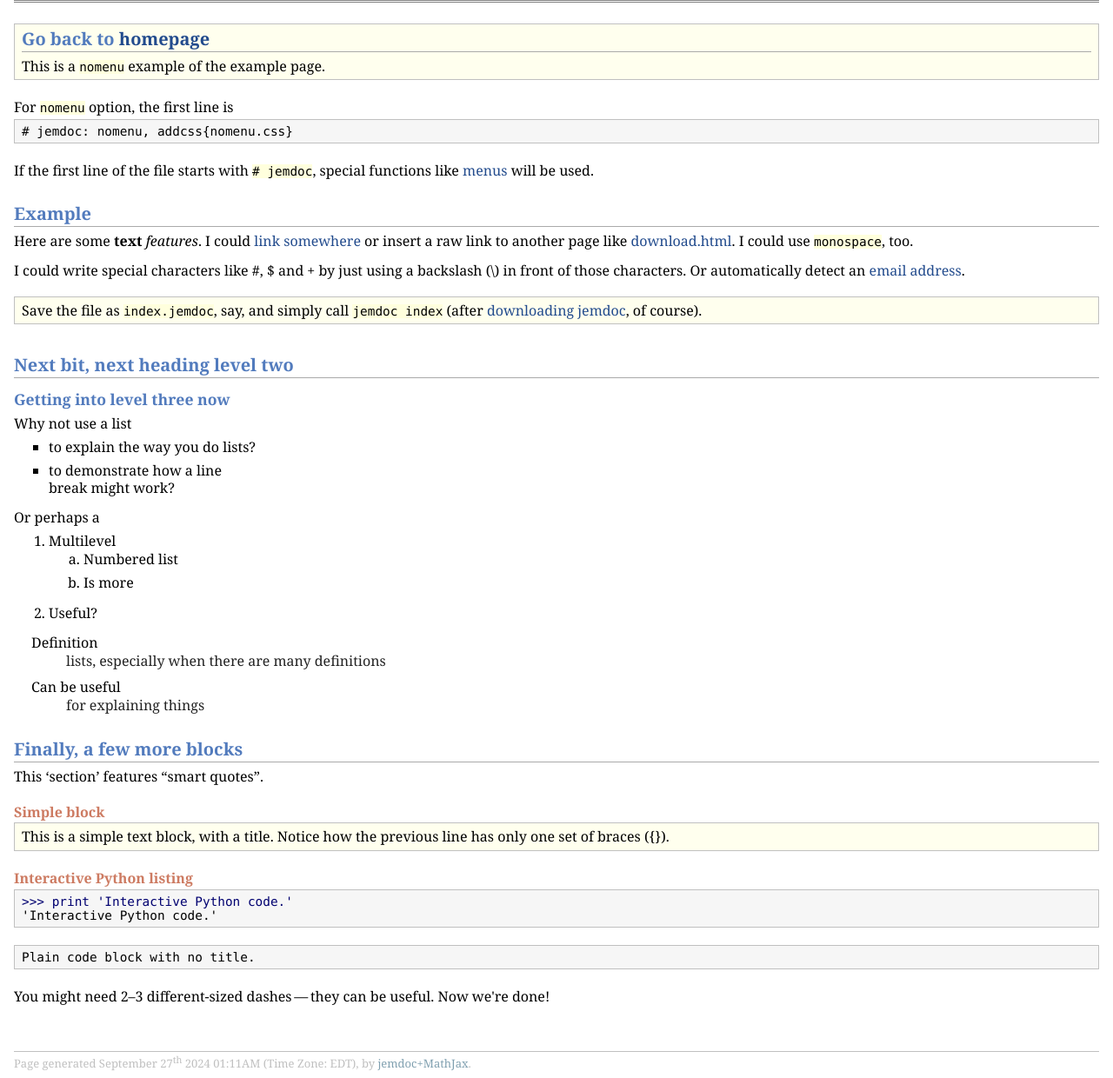
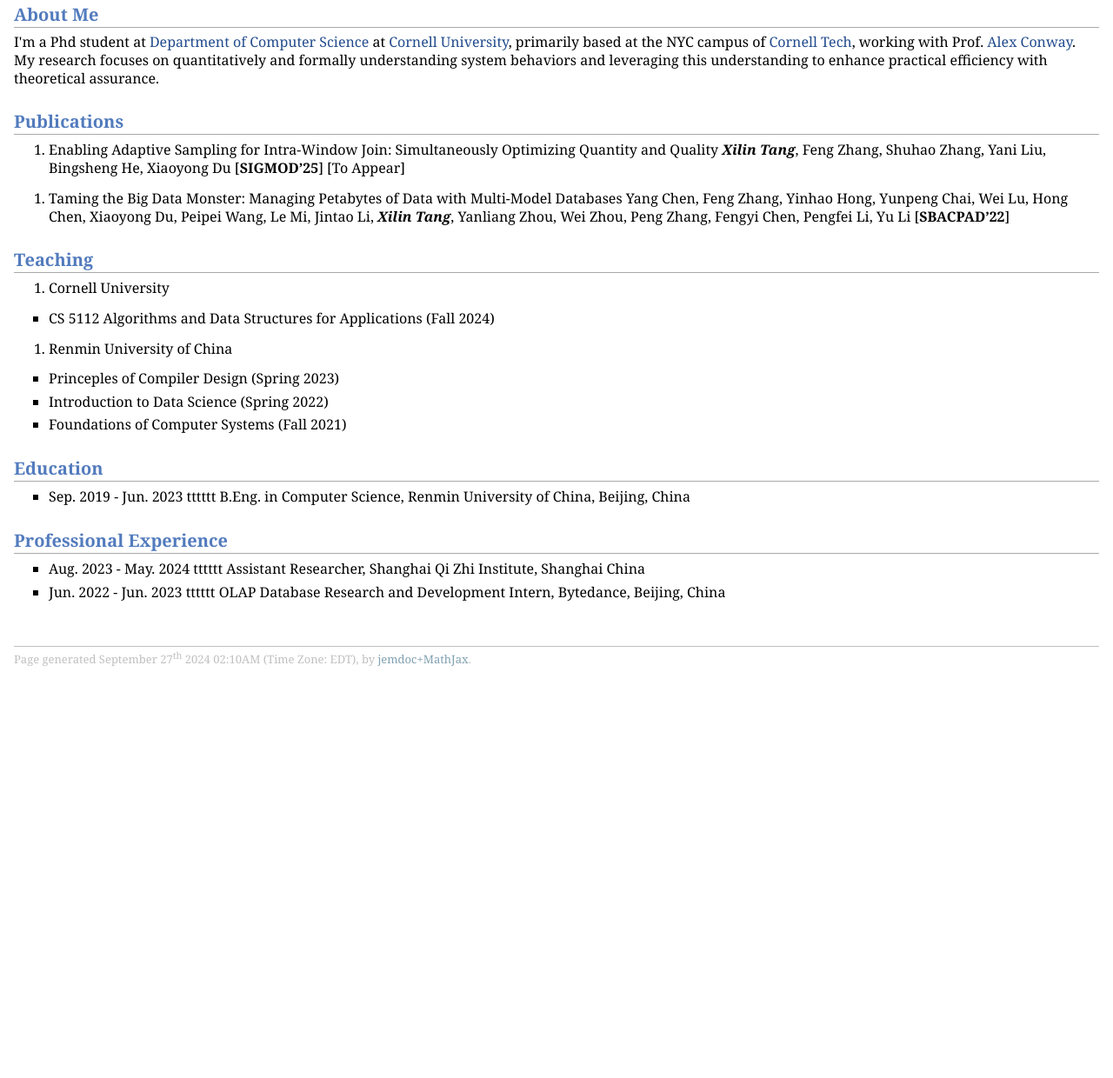
Before and after one commit to BlackJackTone/BlackJackTone.github.io, a plain HTML site: page index.html in a window 1280 px wide. Shown: the part 69-1309 px from the top of the page at 87% size. After the commit the page ends 844 px from the top, so only its background shows below. Drawn offline with Linux system fonts and the light colour scheme.

Commit message:
feat: v 0.1

```diff
--- a/index.html
+++ b/index.html
@@ -6,80 +6,65 @@
 <meta http-equiv="Content-Type" content="text/html;charset=utf-8" />
 <link rel="stylesheet" href="jemdoc.css" type="text/css" />
 <link rel="stylesheet" href="nomenu.css" type="text/css" />
-<title>jemdoc &ndash; example page</title>
+<title>唐熙霖 Xilin Tang</title>
 </head>
 <body>
 <div id="layout-content">
 <div id="toptitle">
-<h1>jemdoc &ndash; example page</h1>
-<div id="subtitle"><a href="https://jemnz.com/" target=&ldquo;blank&rdquo;>Jacob Mattingley</a> (<a href="mailto:www@jemnz.com" target=&ldquo;blank&rdquo;>www@jemnz.com</a>)</div>
+<h1>唐熙霖 Xilin Tang</h1>
+<div id="subtitle"></div>
 </div>
-<div class="infoblock">
-<div class="blockcontent">
-<h2>Go back to <a href="./index.html" target=&ldquo;blank&rdquo;>homepage</a></h2>
-<p>This is a <tt>nomenu</tt> example of the example page.</p>
-</div></div>
-<p>For <tt>nomenu</tt> option, the first line is</p>
-<div class="codeblock">
-<div class="blockcontent"><pre>
-# jemdoc: nomenu, addcss{nomenu.css}
-</pre></div></div>
-<p>If the first line of the file starts with <tt># jemdoc</tt>, special functions like <a href="menu.html" target=&ldquo;blank&rdquo;>menus</a> will be used.</p>
-<h2>Example</h2>
-<p>Here are some <b>text</b> <i>features</i>. I could <a href="http://cvxmod.net/" target=&ldquo;blank&rdquo;>link somewhere</a> or insert a raw link to another page like <a href="download.html" target=&ldquo;blank&rdquo;>download.html</a>. I could use <tt>monospace</tt>, too.</p>
-<p>I could write special characters like #, $ and + by just using a backslash (\) in front of those characters. Or automatically detect an <a href="mailto:www@jemnz.com" target=&ldquo;blank&rdquo;>email address</a>.</p>
-<div class="infoblock">
-<div class="blockcontent">
-<p>Save the file as <tt>index.jemdoc</tt>, say, and simply call <tt>jemdoc index</tt> (after <a href="download.html" target=&ldquo;blank&rdquo;>downloading jemdoc</a>, of course).</p>
-</div></div>
-<h2>Next bit, next heading level two</h2>
-<h3>Getting into level three now</h3>
-<p>Why not use a list</p>
+<h2>About Me</h2>
+<p>I'm a Phd student at <a href="https://www.cs.cornell.edu/" target=&ldquo;blank&rdquo;>Department of Computer Science</a> at <a href="https://www.cornell.edu/" target=&ldquo;blank&rdquo;>Cornell University</a>, primarily based at the NYC campus of <a href="https://tech.cornell.edu/" target=&ldquo;blank&rdquo;>Cornell Tech</a>, working with Prof. <a href="https://ajhconway.com/" target=&ldquo;blank&rdquo;>Alex Conway</a>. My research focuses on quantitatively and formally understanding system behaviors and leveraging this understanding to enhance practical efficiency with theoretical assurance.</p>
+<h2>Publications</h2>
+<ol>
+<li><p>Enabling Adaptive Sampling for Intra-Window Join: Simultaneously Optimizing Quantity and Quality
+<b><i>Xilin Tang</i></b>, Feng Zhang, Shuhao Zhang, Yani Liu, Bingsheng He, Xiaoyong Du
+[<b>SIGMOD&rsquo;25</b>] [To Appear]</p>
+</li>
+</ol>
+<ol>
+<li><p>Taming the Big Data Monster: Managing Petabytes of Data with Multi-Model Databases
+Yang Chen, Feng Zhang, Yinhao Hong, Yunpeng Chai, Wei Lu, Hong Chen, Xiaoyong Du, Peipei Wang, Le Mi, Jintao Li, <b><i>Xilin Tang</i></b>, Yanliang Zhou, Wei Zhou, Peng Zhang, Fengyi Chen, Pengfei Li, Yu Li
+[<b>SBACPAD&rsquo;22</b>]</p>
+</li>
+</ol>
+<h2>Teaching</h2>
+<ol>
+<li><p>Cornell University</p>
+</li>
+</ol>
 <ul>
-<li><p>to explain the way you do lists?</p>
-</li>
-<li><p>to demonstrate how a line<br /> break might work?</p>
+<li><p>CS 5112 Algorithms and Data Structures for Applications (Fall 2024)</p>
 </li>
 </ul>
-<p>Or perhaps a</p>
 <ol>
-<li><p>Multilevel</p>
-<ol>
-<li><p>Numbered list</p>
-</li>
-<li><p>Is more</p>
-</li></ol>
-</li>
-<li><p>Useful?</p>
+<li><p>Renmin University of China</p>
 </li>
 </ol>
-<dl>
-<dt>Definition</dt>
-<dd><p>lists, especially when there are many definitions</p></dd>
-<dt>Can be useful</dt>
-<dd><p>for explaining things</p></dd>
-</dl>
-<h2>Finally, a few more blocks</h2>
-<p>This &lsquo;section&rsquo; features &ldquo;smart quotes&rdquo;.</p>
-<div class="infoblock">
-<div class="blocktitle">Simple block</div>
-<div class="blockcontent">
-<p>This is a simple text block, with a title. Notice how the previous line has only one set of braces ({}).</p>
-</div></div>
-<div class="codeblock">
-<div class="blocktitle">Interactive Python listing</div>
-<div class="blockcontent"><pre>
-<span class="pycommand">&gt;&gt;&gt; print 'Interactive Python code.'</span>
-'Interactive Python code.'
-</pre></div></div>
-<div class="codeblock">
-<div class="blockcontent"><pre>
-Plain code block with no title.
-</pre></div></div>
-<p>You might need 2&ndash;3 different-sized dashes&#8201;&mdash;&#8201;they can be useful. Now we're done!</p>
+<ul>
+<li><p>Princeples of Compiler Design (Spring 2023)</p>
+</li>
+<li><p>Introduction to Data Science (Spring 2022)</p>
+</li>
+<li><p>Foundations of Computer Systems (Fall 2021)</p>
+</li>
+</ul>
+<h2>Education</h2>
+<ul>
+<li><p>Sep. 2019 - Jun. 2023 tttttt B.Eng. in Computer Science, Renmin University of China, Beijing, China</p>
+</li>
+</ul>
+<h2>Professional Experience</h2>
+<ul>
+<li><p>Aug. 2023 - May. 2024 tttttt Assistant Researcher, Shanghai Qi Zhi Institute, Shanghai China</p>
+</li>
+<li><p>Jun. 2022 - Jun. 2023 tttttt OLAP Database Research and Development Intern, Bytedance, Beijing, China</p>
+</li>
+</ul>
 <div id="footer">
 <div id="footer-text">
-Page generated September 27<sup>th</sup> 2024  01:11AM (Time Zone: EDT), by <a href="https://github.com/wsshin/jemdoc_mathjax" target="blank">jemdoc+MathJax</a>.
+Page generated September 27<sup>th</sup> 2024  02:10AM (Time Zone: EDT), by <a href="https://github.com/wsshin/jemdoc_mathjax" target="blank">jemdoc+MathJax</a>.
 </div>
 </div>
 </div>
```
Also changed, not shown: 1 other file.
